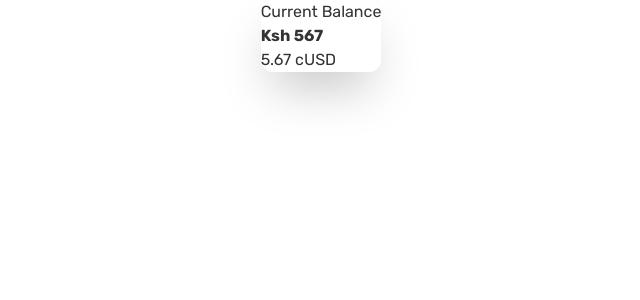
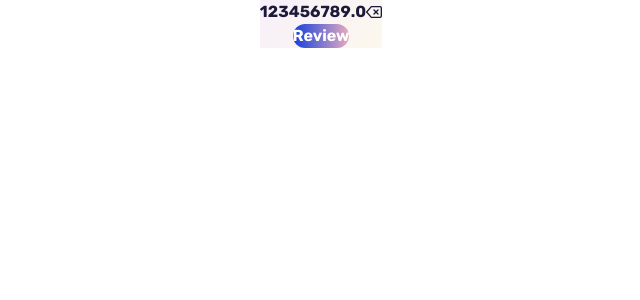
Before and after one commit to Kukuza/sargo-interface, a React (Create React App) app: page / in a window 1280 px wide. Shown: the top 300 px of the page, without its empty margins (319-959 px from the left). Built offline with nearby package versions, Linux system fonts and the light colour scheme.

Commit message:
Finalised the keypad and thew default button.

```diff
--- a/package.json
+++ b/package.json
@@ -15,6 +15,7 @@
     "npm-run-all": "^4.1.5",
     "react": "^18.0.0",
     "react-dom": "^18.0.0",
+    "react-icons": "^4.3.1",
     "react-scripts": "5.0.1",
     "typescript": "^4.6.3",
     "web-vitals": "^2.1.4"
--- a/src/App.tsx
+++ b/src/App.tsx
@@ -1,9 +1,9 @@
 import React from 'react';
-import BalanceCard from './components/cards/BalanceCard';
+import Keypad from './components/buttons/Keypad';
 function App() {
   return (
     <div className="flex justify-center items-center p-[10px]">
-      <BalanceCard/>
+      <Keypad onChange={() => null }/>
     </div>
   );
 }
--- /dev/null
+++ b/src/components/buttons/DefaultButton.tsx
@@ -0,0 +1,13 @@
+import React from 'react'
+
+function DefaultButton() {
+  return (
+    <button className='buttonGradient w-[286px] h-[56px] rounded-full flex justify-center items-center m-[10px] p-[10px]'>
+      <h4 className='text-white'>
+        Review
+      </h4>
+      </button>
+  )
+}
+
+export default DefaultButton
--- /dev/null
+++ b/src/components/buttons/Keypad.tsx
@@ -0,0 +1,69 @@
+import React, {useEffect, useState} from 'react';
+import { FiDelete } from "react-icons/fi";
+import DefaultButton from './DefaultButton';
+
+function Keypad(props: any) {
+    const [value, setValue] = useState("");
+
+    const handleChange = (text: string) => {
+      if (value === "" && text === "0") {
+        return null;
+      }
+      setValue(value + text);
+    };
+
+    const handleDelete = () => {
+      setValue(value.slice(0, -1));
+    };
+
+    useEffect(() => {
+      props.onChange(value);
+    }, [value]);
+  return (
+    <div className='screenGradient w-[375px] h-[812px] flex justify-center items-center p-[10px] flex-col'>
+        <div className='w-[80%] flex flex-wrap justify-center items-center'>
+        <div onClick={() => handleChange("1")} className='mx-[20px] my-[10px] flex justify-center items-center h-[50px] w-[50px] rounded-2xl keypadColor hover:keypadColorHover cursor-pointer'>
+            <h4 className='text-textColor3'>1</h4>
+        </div>
+        <div onClick={() => handleChange("2")} className='mx-[20px] my-[10px] flex justify-center items-center h-[50px] w-[50px] rounded-2xl keypadColor hover:keypadColorHover cursor-pointer'>
+            <h4 className='text-textColor3'>2</h4>
+        </div>
+        <div onClick={() => handleChange("3")} className='mx-[20px] my-[10px] flex justify-center items-center h-[50px] w-[50px] rounded-2xl keypadColor hover:keypadColorHover cursor-pointer'>
+            <h4 className='text-textColor3'>3</h4>
+        </div>
+        <div onClick={() => handleChange("4")} className='mx-[20px] my-[10px] flex justify-center items-center h-[50px] w-[50px] rounded-2xl keypadColor hover:keypadColorHover cursor-pointer'>
+            <h4 className='text-textColor3'>4</h4>
+        </div>
+        <div onClick={() => handleChange("5")} className='mx-[20px] my-[10px] flex justify-center items-center h-[50px] w-[50px] rounded-2xl keypadColor hover:keypadColorHover cursor-pointer'>
+            <h4 className='text-textColor3'>5</h4>
+        </div>
+        <div onClick={() => handleChange("6")} className='mx-[20px] my-[10px] flex justify-center items-center h-[50px] w-[50px] rounded-2xl keypadColor hover:keypadColorHover cursor-pointer'>
+            <h4 className='text-textColor3'>6</h4>
+        </div>
+        <div onClick={() => handleChange("7")} className='mx-[20px] my-[10px] flex justify-center items-center h-[50px] w-[50px] rounded-2xl keypadColor hover:keypadColorHover cursor-pointer'>
+            <h4 className='text-textColor3'>7</h4>
+        </div>
+        <div onClick={() => handleChange("8")} className='mx-[20px] my-[10px] flex justify-center items-center h-[50px] w-[50px] rounded-2xl keypadColor hover:keypadColorHover cursor-pointer'>
+            <h4 className='text-textColor3'>8</h4>
+        </div>
+        <div onClick={() => handleChange("9")} className='mx-[20px] my-[10px] flex justify-center items-center h-[50px] w-[50px] rounded-2xl keypadColor hover:keypadColorHover cursor-pointer'>
+            <h4 className='text-textColor3'>9</h4>
+        </div>
+        <div onClick={() => handleChange(".")} className='mx-[20px] my-[10px] flex justify-center items-center h-[50px] w-[50px] rounded-2xl keypadColor hover:keypadColorHover cursor-pointer'>
+            <h4 className='text-textColor3'>.</h4>
+        </div>
+        <div onClick={() => handleChange("0")} className='mx-[20px] my-[10px] flex justify-center items-center h-[50px] w-[50px] rounded-2xl keypadColor hover:keypadColorHover cursor-pointer'>
+            <h4 className='text-textColor3'>0</h4>
+        </div>
+        <div onClick={() => handleDelete()} className='mx-[20px] my-[10px] flex justify-center items-center h-[50px] w-[50px] rounded-2xl keypadColor hover:keypadColorHover cursor-pointer'>
+            <h4 className='text-textColor3'><FiDelete/></h4>
+        </div>
+        </div>
+        <div onClick={() => alert(value)} className='mt-[30px]'>
+        <DefaultButton/>
+        </div>
+    </div>
+  )
+}
+
+export default Keypad
--- a/src/index.css
+++ b/src/index.css
@@ -136,4 +136,16 @@
     .cardGradient {
      background:linear-gradient(135deg, rgba(255, 140, 161, 0.08),rgba(252, 207, 47, 0.08),rgba(255, 255, 255, 0.08),rgba(248, 48, 180, 0.08),rgba(47, 68, 252, 0.08));
     }
+    .screenGradient {
+      background:linear-gradient(135deg,#F7EFFA, #FCF8ED);
+    }
+    .keypadColor {
+      background-color:transparent;
+    }
+    .keypadColorHover {
+      background-color:rgba(247, 239, 250, 1);
+    }
+    .buttonGradient {
+      background:linear-gradient(-90deg,rgba(183, 0, 76, 0.3), rgba(19, 63, 219, 1));
+    }
 }
```
Also changed, not shown: 2 other files (tests, documents, lock files or other folders).
